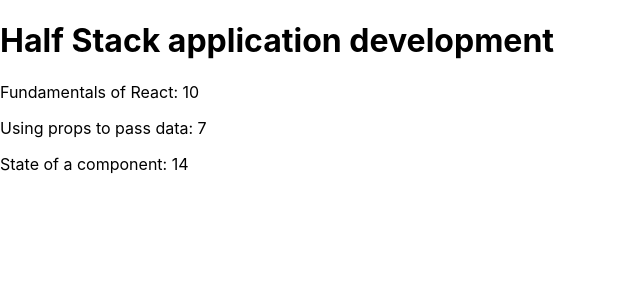
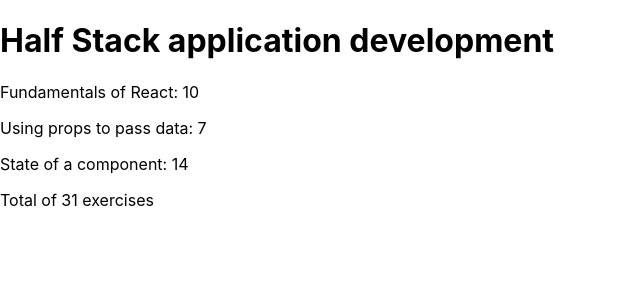
Before and after one commit to denis-rim/Full-Stack-Open-2021, a React (Create React App) app in the folder Part2/course_information/: page / in a window 1280 px wide. Shown: the top 300 px of the page, without its empty margins (0-640 px from the left). Built offline with nearby package versions, Linux system fonts and the light colour scheme.

Commit message:
2.2: Course information step7 + 2.3*: Course information step8

```diff
--- a/Part2/course_information/src/App.js
+++ b/Part2/course_information/src/App.js
@@ -26,12 +26,11 @@
 };
 
 const Total = ({ parts }) => {
-  return (
-    <p>
-      Number of exercises:
-      {parts[0].exercises + parts[1].exercises + parts[2].exercises}
-    </p>
-  );
+  const sum = parts.reduce((acc, item) => {
+    return acc + item.exercises;
+  }, 0);
+
+  return <p>Total of {sum} exercises</p>;
 };
 
 const Course = ({ course }) => {
@@ -39,6 +38,7 @@
     <div>
       <Header name={course.name} />
       <Content parts={course.parts} />
+      <Total parts={course.parts} />
     </div>
   );
 };
```
